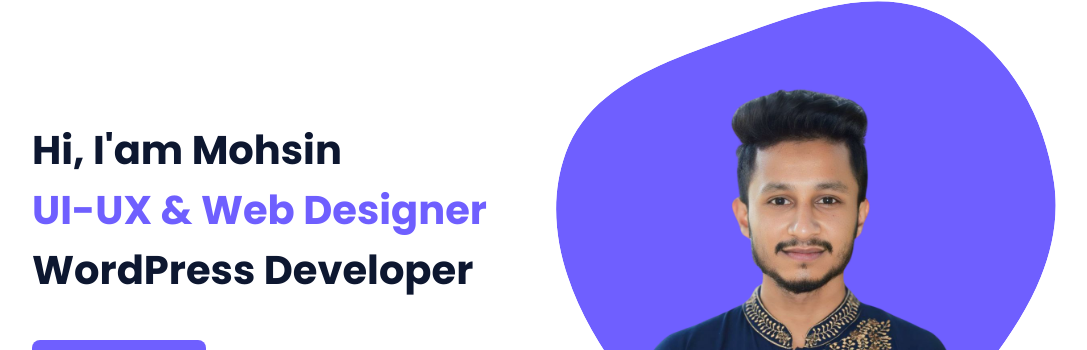
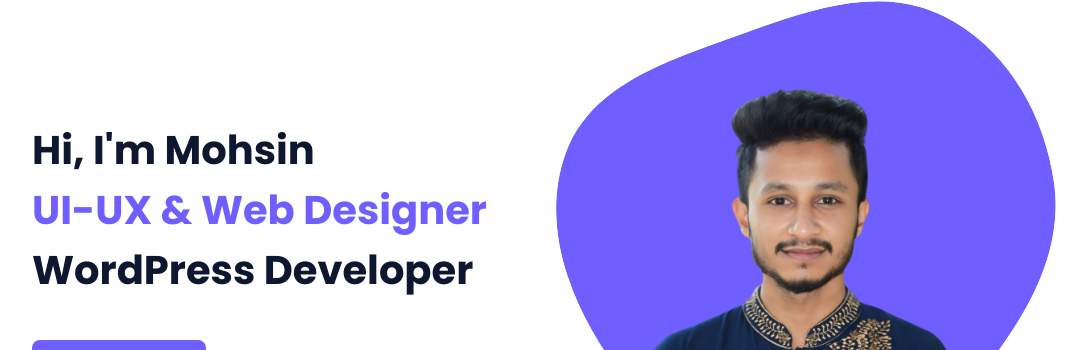
Before and after one commit to MohsinMushfiq/portfolio, a plain HTML site: page index.html in a window 1280 px wide. Shown: the part 232-582 px from the top of the page, without its empty margins (96-1183 px from the left). Drawn offline with nearby package versions, Linux system fonts and the light colour scheme.

Commit message:
Update index.html

```diff
--- a/index.html
+++ b/index.html
@@ -42,7 +42,7 @@
         <!--===== HOME =====-->
         <section class="home bd-grid" id="home">
             <div class="home__data">
-                <h1 class="home__title">Hi, I'am Mohsin<br><span class="home__title-color">UI-UX & Web
+                <h1 class="home__title">Hi, I'm Mohsin<br><span class="home__title-color">UI-UX & Web
                         Designer</span><br> WordPress Developer</h1>
 
                 <a href="#contact" class="button">Contact Me</a>
```
